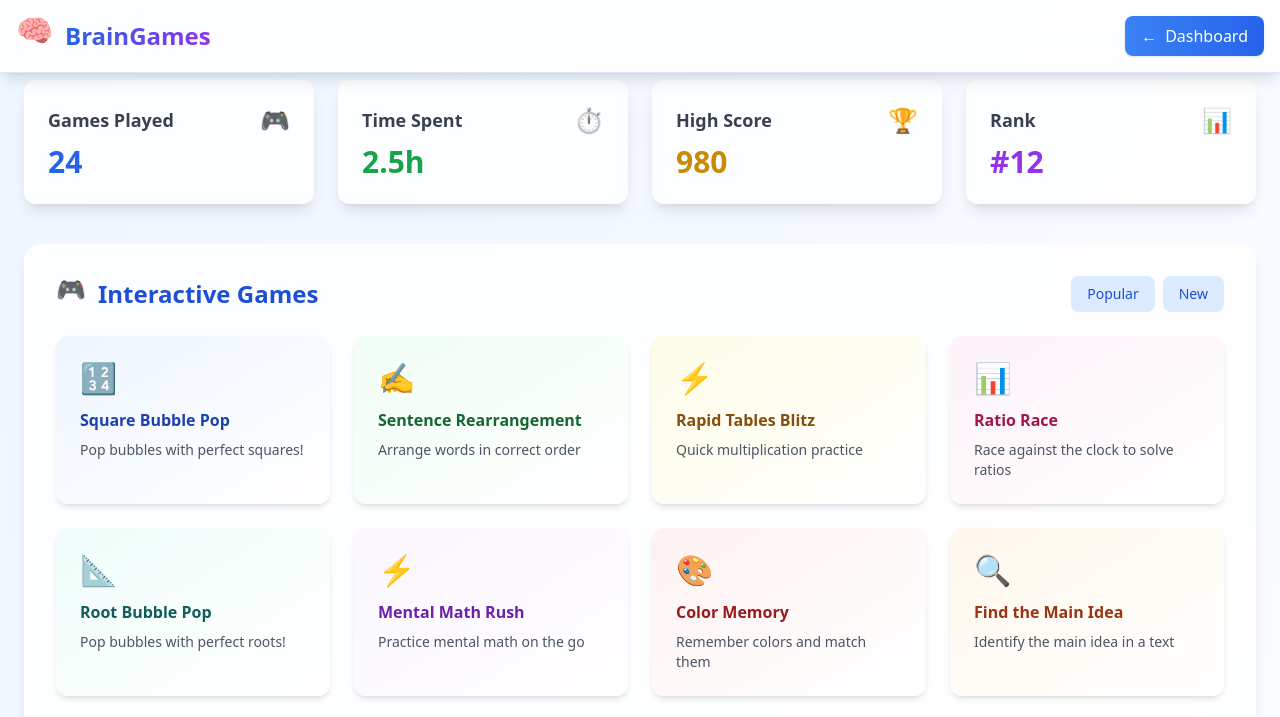
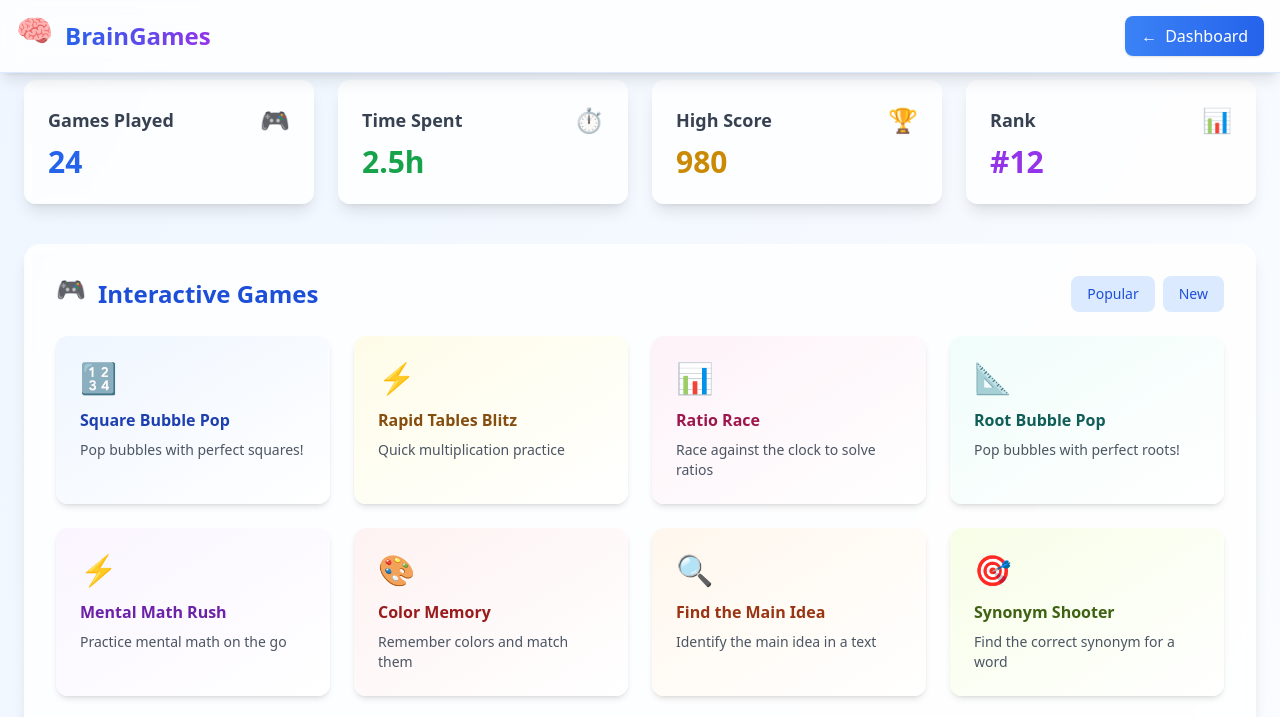
Before and after one commit to dewboo10/cat-challenge-frontend, a plain HTML site: page braingames.html in a window 1280 px wide. Shown: the top 717 px of the page. Drawn offline with nearby package versions, Linux system fonts and the light colour scheme.

Commit message:
new change

```diff
--- a/braingames.html
+++ b/braingames.html
@@ -107,11 +107,6 @@
           <div class="text-3xl mb-3">🔢</div>
           <h3 class="font-semibold text-blue-800 mb-2">Square Bubble Pop</h3>
           <p class="text-sm text-gray-600">Pop bubbles with perfect squares!</p>
-        </a>
-        <a href="games/sentence-arrangement.html" class="game-card hover-float bg-gradient-to-br from-green-50 to-white p-6 rounded-xl shadow-md hover:shadow-xl" style="animation-delay: 0.2s">
-          <div class="text-3xl mb-3">✍️</div>
-          <h3 class="font-semibold text-green-800 mb-2">Sentence Rearrangement</h3>
-          <p class="text-sm text-gray-600">Arrange words in correct order</p>
         </a>
         <a href="games/rapid-tables.html" class="game-card hover-float bg-gradient-to-br from-yellow-50 to-white p-6 rounded-xl shadow-md hover:shadow-xl" style="animation-delay: 0.3s">
           <div class="text-3xl mb-3">⚡</div>
```
